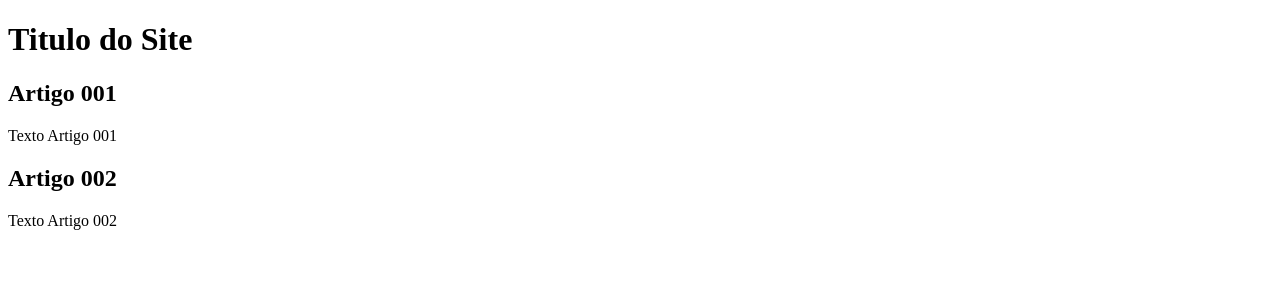
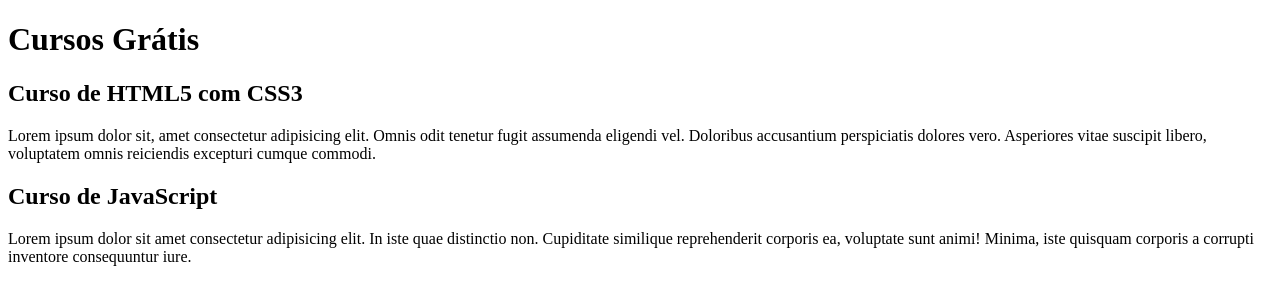
Before and after one commit to lidiomarjmalves/projeto-site, a plain HTML site: page index.html in a window 1280 px wide. Drawn offline with Linux system fonts and the light colour scheme.

Commit message:
Comecei o Conteudo

```diff
--- a/index.html
+++ b/index.html
@@ -9,15 +9,15 @@
 <body>
     <main>
         <header>
-            <h1>Titulo do Site</h1>
+            <h1>Cursos Grátis</h1>
         </header>
         <article>
-            <h2>Artigo 001</h2>
-            <p>Texto Artigo 001</p>
+            <h2>Curso de HTML5 com CSS3</h2>
+            <p>Lorem ipsum dolor sit, amet consectetur adipisicing elit. Omnis odit tenetur fugit assumenda eligendi vel. Doloribus accusantium perspiciatis dolores vero. Asperiores vitae suscipit libero, voluptatem omnis reiciendis excepturi cumque commodi.</p>
         </article>
         <article>
-            <h2>Artigo 002</h2>
-            <p>Texto Artigo 002</p>
+            <h2>Curso de JavaScript</h2>
+            <p>Lorem ipsum dolor sit amet consectetur adipisicing elit. In iste quae distinctio non. Cupiditate similique reprehenderit corporis ea, voluptate sunt animi! Minima, iste quisquam corporis a corrupti inventore consequuntur iure.</p>
         </article>
 
 </body>
```
